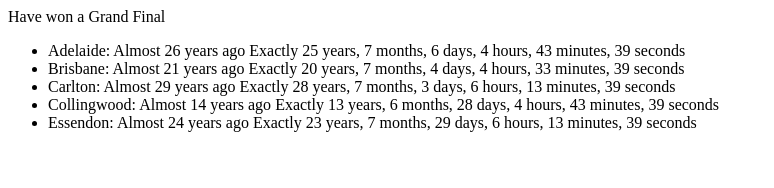
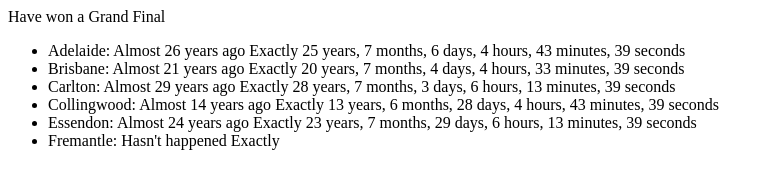
Before and after one commit to DorkyP/how-long-since, a plain HTML site: page afl.html in a window 1280 px wide. Shown: the whole page, without its empty margins (0-774 px from the left). Drawn offline with Linux system fonts and the light colour scheme.

Commit message:
Added Freo, edge case to catch teams who've never won a Grand Final

```diff
--- a/afl.html
+++ b/afl.html
@@ -10,6 +10,7 @@
 			<li id="carlton" value="1995-09-30T15:00:00+10:00" name="Carlton" class="timeSince"></li>
 			<li id="collingwood" value="2010-10-02T16:30:00+10:00" name="Collingwood" class="timeSince"></li>
 			<li id="essendon" value="2000-09-02T15:00:00+10:00" name="Essendon" class="timeSince"></li>
+			<li id="fremantle" value="" name="Fremantle" class="timeSince"></li>
 		</ul>
 		<div>
 		</div>
--- a/dateCalc.js
+++ b/dateCalc.js
@@ -11,11 +11,20 @@
 	var time = element.getAttribute("value");
 	var title = element.getAttribute("name");
 
-	var then = new Date(time);
-	var now = new Date(Date.now());
+	var short;
+	var long;
 
-	var short = calculateShortAnswer(then, now);
-	var long = calculateLongAnswer(then, now);
+	// If time is blank, event hasn't happened yet.
+	if(!time) {
+		console.log("asdf" + title);
+		short = "Hasn't happened";
+		long = "";
+	} else {
+		var then = new Date(time);
+		var now = new Date(Date.now());
+		var short = calculateShortAnswer(then, now);
+		var long = calculateLongAnswer(then, now);
+	}
 
 	element.innerHTML = `
 		<span>` + title + `:</span>
```
